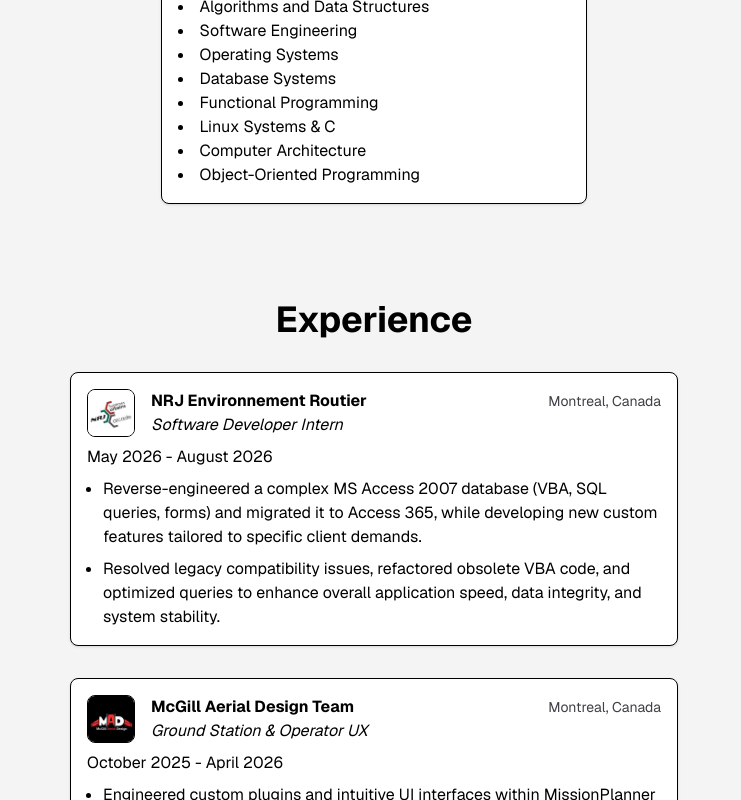
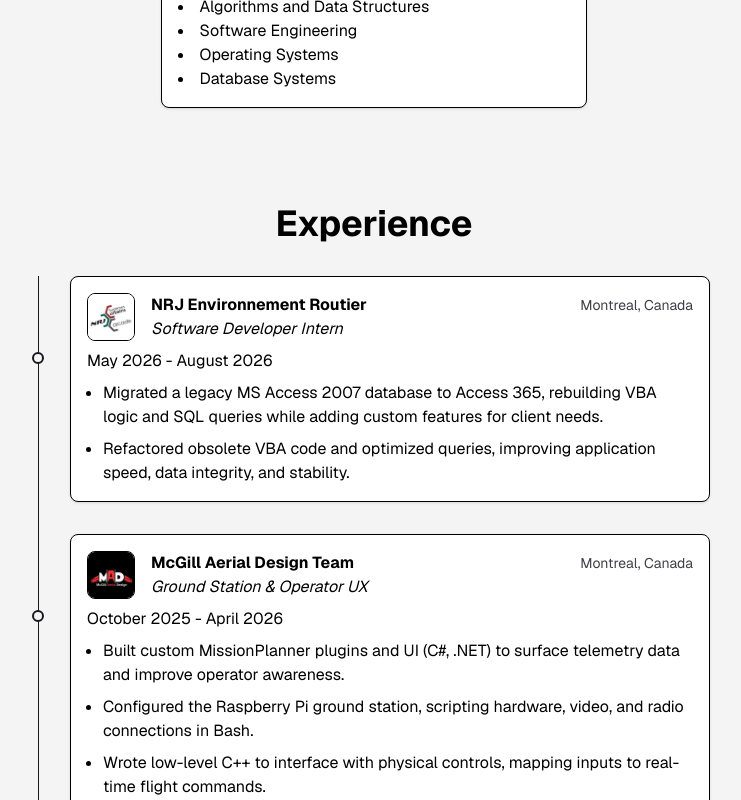
Before and after one commit to williamli218/my-portfolio, a Next.js app: page / in a window 1280 px wide. Shown: the part 1360-2160 px from the top of the page, without its empty margins (266-1007 px from the left). Built offline with nearby package versions, Linux system fonts and the light colour scheme.

Commit message:
Add tiemline layout to Experience section, tighten bulelt copy

```diff
--- a/components/Education.tsx
+++ b/components/Education.tsx
@@ -32,10 +32,6 @@ export default function Education() {
                     <li>Software Engineering</li>
                     <li>Operating Systems</li>
                     <li>Database Systems</li>
-                    <li>Functional Programming</li>
-                    <li>Linux Systems & C</li>
-                    <li>Computer Architecture</li>
-                    <li>Object-Oriented Programming</li>
                 </ul>
             </article>
         </section>
--- a/components/Experience.tsx
+++ b/components/Experience.tsx
@@ -8,8 +8,8 @@ const experiences = [
         location: "Montreal, Canada",
         dates: "May 2026 - August 2026",
         responsibilities: [
-            "Reverse-engineered a complex MS Access 2007 database (VBA, SQL queries, forms) and migrated it to Access 365, while developing new custom features tailored to specific client demands.",
-            "Resolved legacy compatibility issues, refactored obsolete VBA code, and optimized queries to enhance overall application speed, data integrity, and system stability."
+            "Migrated a legacy MS Access 2007 database to Access 365, rebuilding VBA logic and SQL queries while adding custom features for client needs.",
+            "Refactored obsolete VBA code and optimized queries, improving application speed, data integrity, and stability."
         ]
     },
     {
@@ -19,9 +19,9 @@ const experiences = [
         location: "Montreal, Canada",
         dates: "October 2025 - April 2026",
         responsibilities: [
-            "Engineered custom plugins and intuitive UI interfaces within MissionPlanner to surface critical telemetry data, significantly improving operator situational awareness and workflow efficiency (C# & .NET).",
-            "Designed the end-to-end ground station architecture and configured the core Raspberry Pi computer, deploying automated Bash scripts to manage hardware connections, Walksnail HD video receivers, and radio transmitters for robust bidirectional drone communication.",
-            "Programmed low-level C++ scripts to interface directly with physical switches, buttons, and joysticks, accurately interpreting peripheral inputs to map and execute real-time flight control commands."
+            "Built custom MissionPlanner plugins and UI (C#, .NET) to surface telemetry data and improve operator awareness.",
+            "Configured the Raspberry Pi ground station, scripting hardware, video, and radio connections in Bash.",
+            "Wrote low-level C++ to interface with physical controls, mapping inputs to real-time flight commands."
         ]
     },
     {
@@ -31,7 +31,7 @@ const experiences = [
         location: "Montreal, Canada",
         dates: "September 2025 - Present",
         responsibilities: [
-            "Developed interactive games by implementing custom gameplay mechanics and game logic using C# and object-oriented programming principles within the Unity engine."
+            "Built gameplay mechanics and game logic in Unity using C# and OOP principles."
         ]
     }
 ]
@@ -41,9 +41,13 @@ export default function Experience() {
         <section className="flex flex-col items-center pt-16" id="experience">
             <h2 className="header">Experience</h2>
 
-            <div className="relative max-w-2xl">
+            <div className="relative max-w-2xl mx-8 mt-8">
+                <div className="absolute left-0 top-0 bottom-0 w-px bg-zinc-900" />
+                <div className="space-y-8">
                     {experiences.map(experience => (
-                    <article key={experience.organization} className="m-8 flex flex-col gap-2 card">
+                        <div key={experience.organization} className="relative">
+                            <div className="absolute left-0 top-19 w-3 h-3 -translate-x-1/2 rounded-full bg-zinc-100 border-2 border-zinc-900" />
+                            <article className="ml-6 md:ml-8 flex flex-col gap-2 card">
                                 <div className="flex items-center gap-4">
                                     <Image
                                         src={experience.logo}
@@ -67,7 +71,9 @@ export default function Experience() {
                                     ))}
                                 </ul>
                             </article>
+                        </div>
                     ))}
+                </div>
             </div>
 
         </section>
```
Lines whose indentation alone changed are shown as unchanged.
